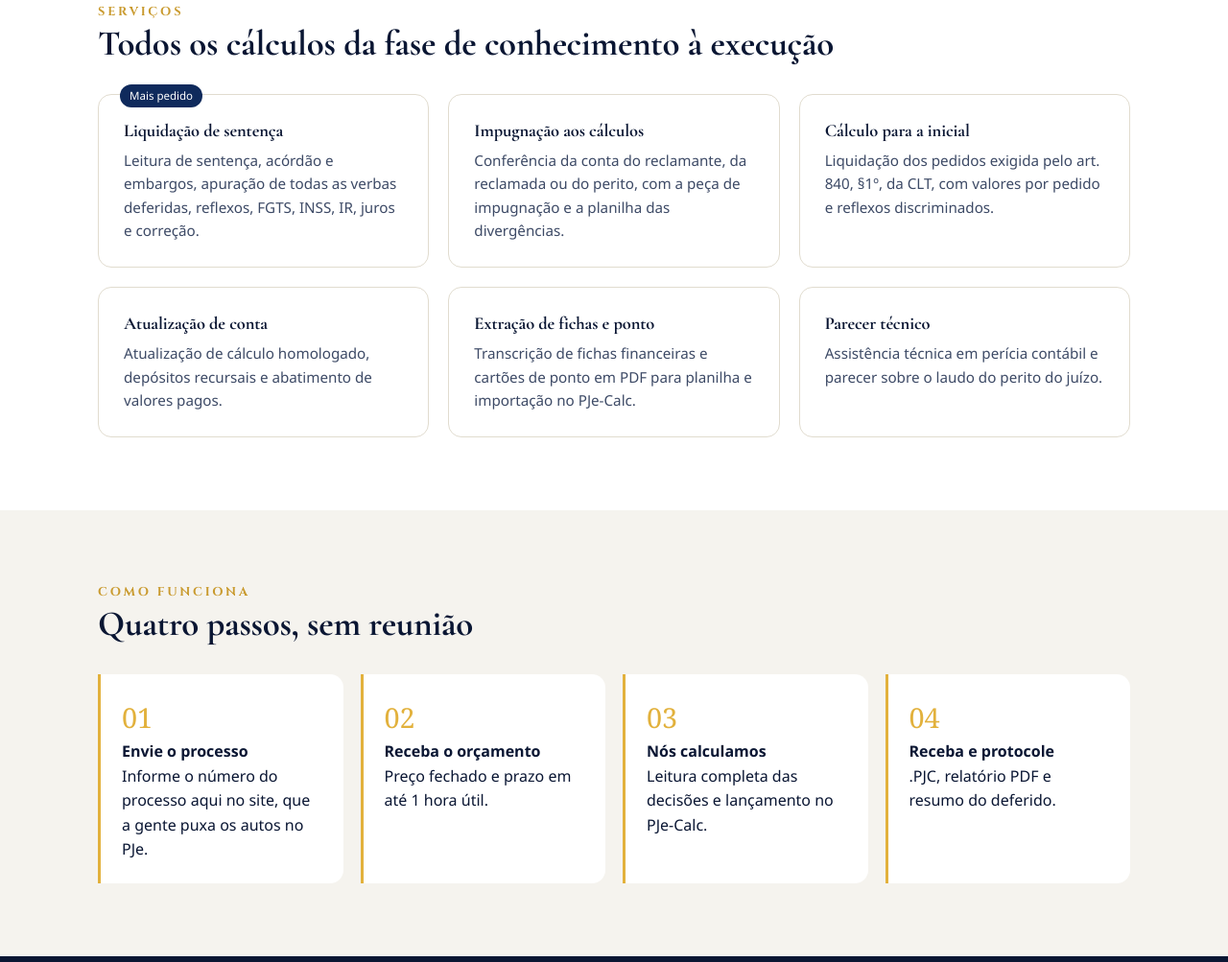
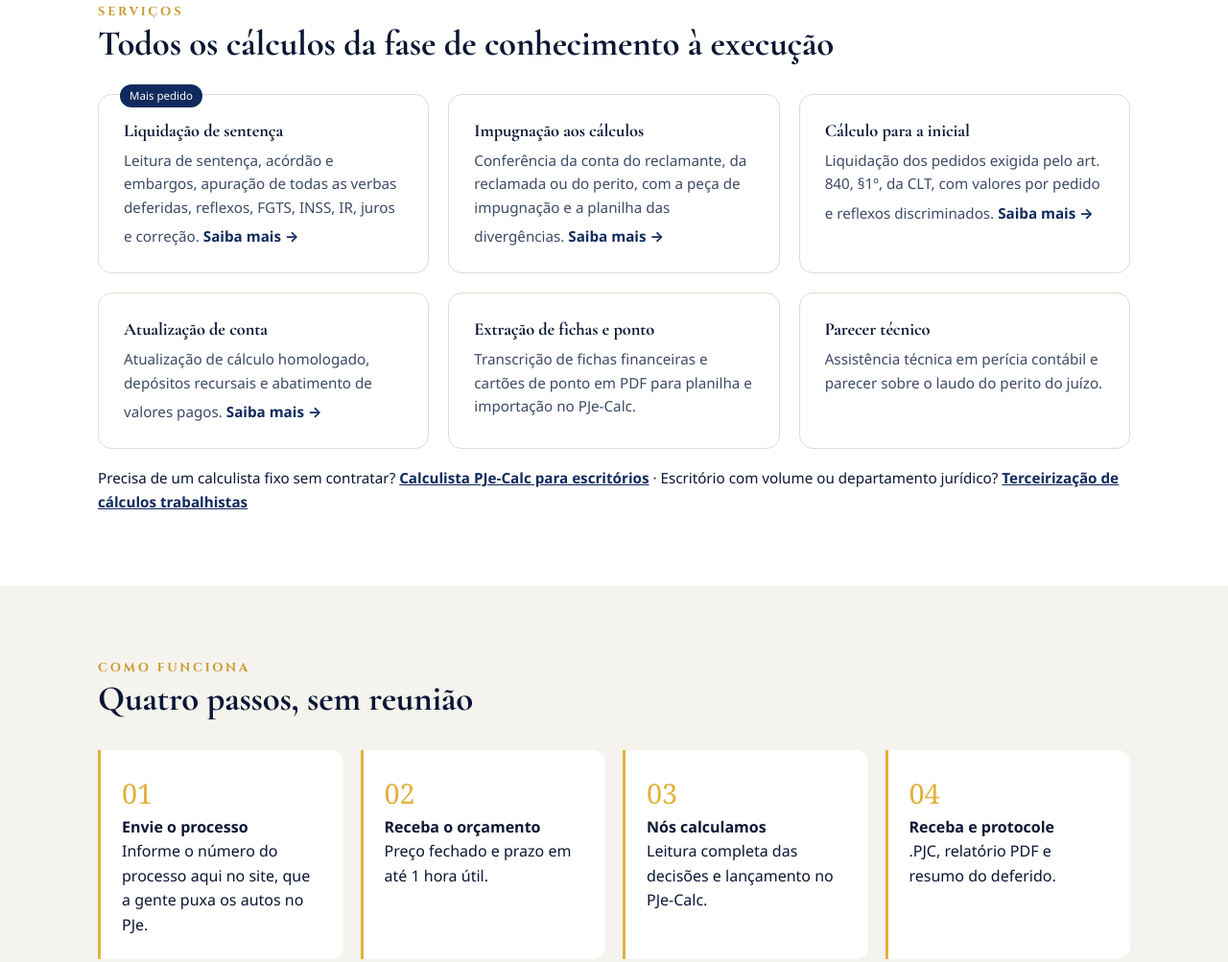
Before and after one commit to Felicordeirofcf/pontes-ferreira-calculos, a plain HTML site: page site/index.html in a window 1280 px wide. Shown: the part 1527-2530 px from the top of the page at 96% size. Drawn offline with nearby package versions, Linux system fonts and the light colour scheme; no server answers.

Commit message:
Site: links da página inicial para as páginas de serviço e de terceirização (ajuda o Google a rastrear)
Co-Authored-By: Claude Opus 5.5 <noreply@anthropic.com>
Claude-Session: https://claude.ai/code/session_016ZiB4zHch2gia2L5NYwhZY

```diff
--- a/site/index.html
+++ b/site/index.html
@@ -174,6 +174,10 @@
   }
   .links-seo{font-size:.85rem;line-height:1.9;margin-bottom:14px;opacity:.9}
   .links-seo a{white-space:nowrap}
+  .svc-mais{display:inline-block;margin-top:6px;font-weight:700;color:var(--brand);text-decoration:none;white-space:nowrap}
+  .svc-mais:hover{text-decoration:underline}
+  .svc-extra{margin-top:18px;font-size:.95rem}
+  .svc-extra a{color:var(--brand);font-weight:700}
 </style>
 <link rel="icon" href="/img/marca.svg" type="image/svg+xml">
 <link rel="apple-touch-icon" href="/img/marca.svg">
@@ -309,13 +313,14 @@
     <div class="eyebrow">Serviços</div>
     <h2>Todos os cálculos da fase de conhecimento à execução</h2>
     <div class="svc-grid">
-      <div class="svc"><span class="tag">Mais pedido</span><h3>Liquidação de sentença</h3><p>Leitura de sentença, acórdão e embargos, apuração de todas as verbas deferidas, reflexos, FGTS, INSS, IR, juros e correção.</p></div>
-      <div class="svc"><h3>Impugnação aos cálculos</h3><p>Conferência da conta do reclamante, da reclamada ou do perito, com a peça de impugnação e a planilha das divergências.</p></div>
-      <div class="svc"><h3>Cálculo para a inicial</h3><p>Liquidação dos pedidos exigida pelo art. 840, §1º, da CLT, com valores por pedido e reflexos discriminados.</p></div>
-      <div class="svc"><h3>Atualização de conta</h3><p>Atualização de cálculo homologado, depósitos recursais e abatimento de valores pagos.</p></div>
+      <div class="svc"><span class="tag">Mais pedido</span><h3>Liquidação de sentença</h3><p>Leitura de sentença, acórdão e embargos, apuração de todas as verbas deferidas, reflexos, FGTS, INSS, IR, juros e correção. <a class="svc-mais" href="/calculo-de-liquidacao-trabalhista/">Saiba mais →</a></p></div>
+      <div class="svc"><h3>Impugnação aos cálculos</h3><p>Conferência da conta do reclamante, da reclamada ou do perito, com a peça de impugnação e a planilha das divergências. <a class="svc-mais" href="/impugnacao-de-calculos-trabalhistas/">Saiba mais →</a></p></div>
+      <div class="svc"><h3>Cálculo para a inicial</h3><p>Liquidação dos pedidos exigida pelo art. 840, §1º, da CLT, com valores por pedido e reflexos discriminados. <a class="svc-mais" href="/calculo-para-peticao-inicial-trabalhista/">Saiba mais →</a></p></div>
+      <div class="svc"><h3>Atualização de conta</h3><p>Atualização de cálculo homologado, depósitos recursais e abatimento de valores pagos. <a class="svc-mais" href="/atualizacao-de-calculo-trabalhista/">Saiba mais →</a></p></div>
       <div class="svc"><h3>Extração de fichas e ponto</h3><p>Transcrição de fichas financeiras e cartões de ponto em PDF para planilha e importação no PJe-Calc.</p></div>
       <div class="svc"><h3>Parecer técnico</h3><p>Assistência técnica em perícia contábil e parecer sobre o laudo do perito do juízo.</p></div>
     </div>
+    <p class="svc-extra">Precisa de um calculista fixo sem contratar? <a href="/calculista-trabalhista-pje-calc/">Calculista PJe-Calc para escritórios</a> · Escritório com volume ou departamento jurídico? <a href="/terceirizacao-de-calculos-trabalhistas/">Terceirização de cálculos trabalhistas</a></p>
   </div>
 </section>
 
@@ -413,7 +418,7 @@
 
 <footer>
   <div class="wrap links-seo">
-    <b>Serviços:</b> <a href="/calculo-de-liquidacao-trabalhista/">Liquidação de sentença</a> · <a href="/impugnacao-de-calculos-trabalhistas/">Impugnação aos cálculos</a> · <a href="/calculo-para-peticao-inicial-trabalhista/">Cálculo da inicial</a> · <a href="/atualizacao-de-calculo-trabalhista/">Atualização de cálculo</a> · <a href="/calculista-trabalhista-pje-calc/">Calculista PJe-Calc</a><br>
+    <b>Serviços:</b> <a href="/calculo-de-liquidacao-trabalhista/">Liquidação de sentença</a> · <a href="/impugnacao-de-calculos-trabalhistas/">Impugnação aos cálculos</a> · <a href="/calculo-para-peticao-inicial-trabalhista/">Cálculo da inicial</a> · <a href="/atualizacao-de-calculo-trabalhista/">Atualização de cálculo</a> · <a href="/terceirizacao-de-calculos-trabalhistas/">Terceirização de cálculos</a> · <a href="/calculista-trabalhista-pje-calc/">Calculista PJe-Calc</a><br>
     <b>Atendemos todo o Brasil:</b> <a href="/calculo-trabalhista/sao-paulo/">São Paulo</a> · <a href="/calculo-trabalhista/rio-de-janeiro/">Rio de Janeiro</a> · <a href="/calculo-trabalhista/belo-horizonte/">Belo Horizonte</a> · <a href="/calculo-trabalhista/porto-alegre/">Porto Alegre</a> · <a href="/calculo-trabalhista/curitiba/">Curitiba</a> · <a href="/calculo-trabalhista/salvador/">Salvador</a> · <a href="/calculo-trabalhista/recife/">Recife</a> · <a href="/calculo-trabalhista/brasilia/">Brasília</a> · <a href="/calculo-trabalhista/florianopolis/">Florianópolis</a> · <a href="/calculo-trabalhista/goiania/">Goiânia</a> · <a href="/calculo-trabalhista/fortaleza/">Fortaleza</a> · <a href="/calculo-trabalhista/campinas/">Campinas</a> · <a href="/calculo-trabalhista/niteroi/">Niterói</a> · <a href="/calculo-trabalhista/vitoria/">Vitória</a> · <a href="/calculo-trabalhista/belem/">Belém</a> · <a href="/atendimento-todo-brasil/">todos os TRTs</a>
   </div>
   <div class="wrap">Pontes Ferreira Cálculos Judiciais · CNPJ 51.362.258/0001-79 · WhatsApp <a href="#" class="js-wa" data-origem="rodape">(21) 98770-8652</a> · <a href="/privacidade.html">Política de Privacidade</a></div>
```
